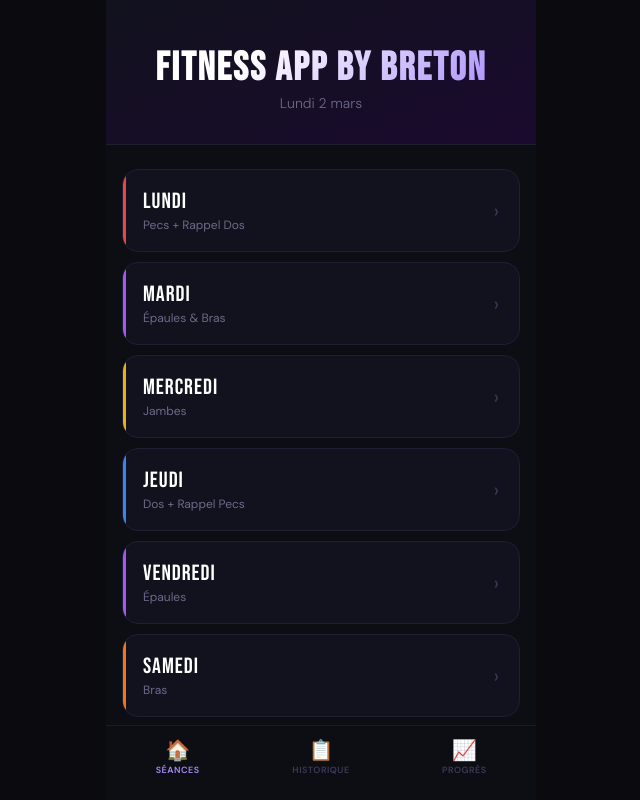
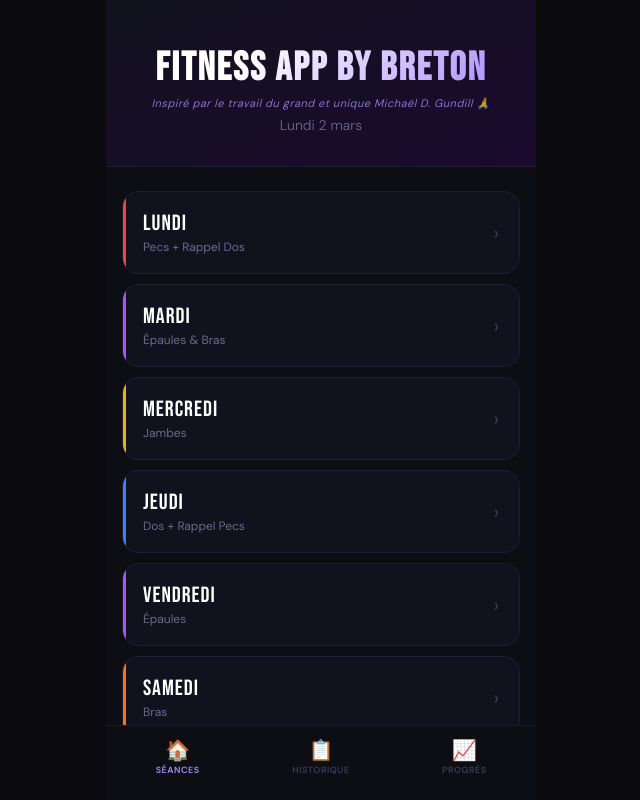
Before and after one commit to NathanLeBreton/lifttracker, a React (Vite) app: page / in a window 1280 px wide. Shown: the whole page, without its empty margins (319-959 px from the left). Built offline with nearby package versions, Linux system fonts and the light colour scheme.

Commit message:
Update Home.jsx

```diff
--- a/src/pages/Home.jsx
+++ b/src/pages/Home.jsx
@@ -22,7 +22,17 @@ export default function Home({ onOpenDay, doneDays }) {
         WebkitTextFillColor: 'transparent',
         margin: '0 auto', // Assure qu'il n'y a pas de décalage de marge
       }}>FITNESS APP BY BRETON</h1>
-
+      {/* Hommage à Gundill */}
+      <p style={{
+        color: '#a78bfa',
+        fontSize: 11,
+        marginTop: 8,
+        opacity: 0.8,
+        fontStyle: 'italic',
+        letterSpacing: 0.5
+      }}>
+        Inspiré par le travail du grand et unique Michaël D. Gundill 🙏
+      </p>
       <p style={{
         color: '#6b6b8a',
         fontSize: 14,
```
